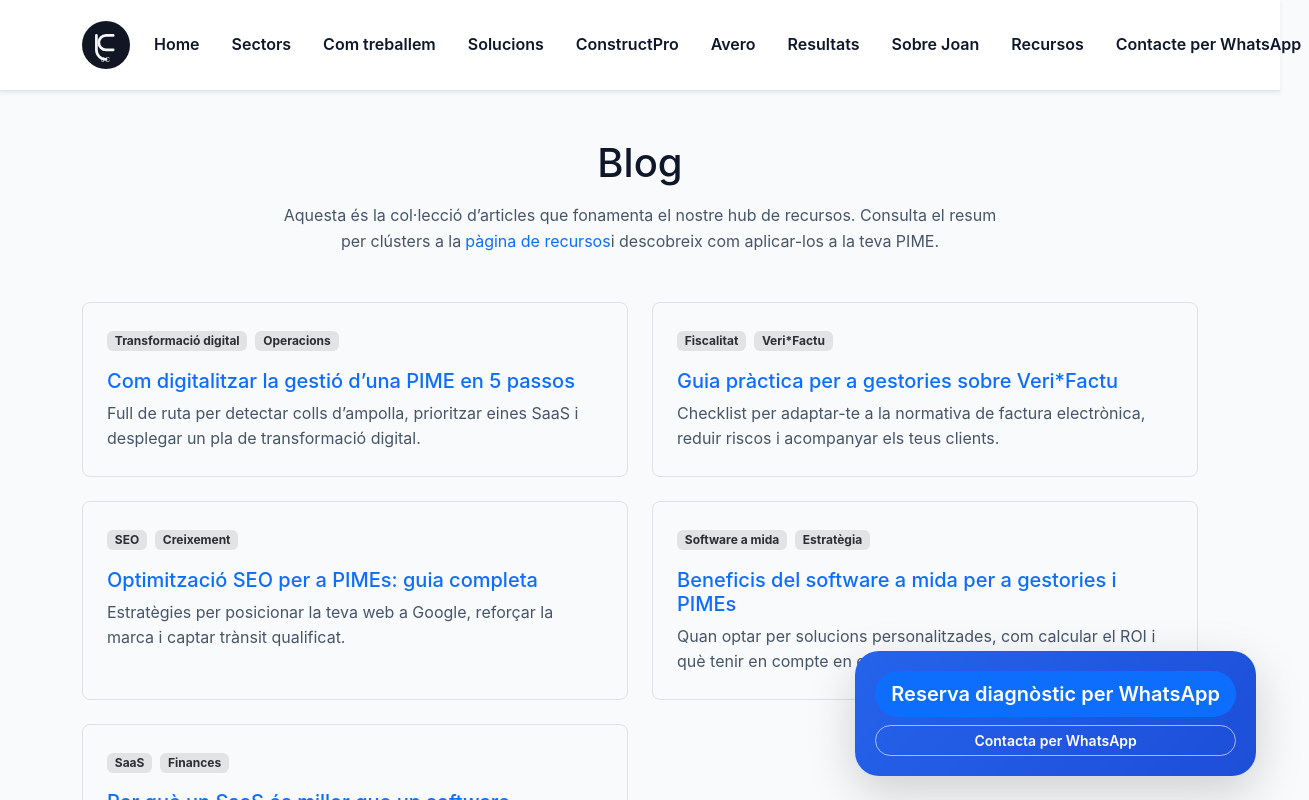
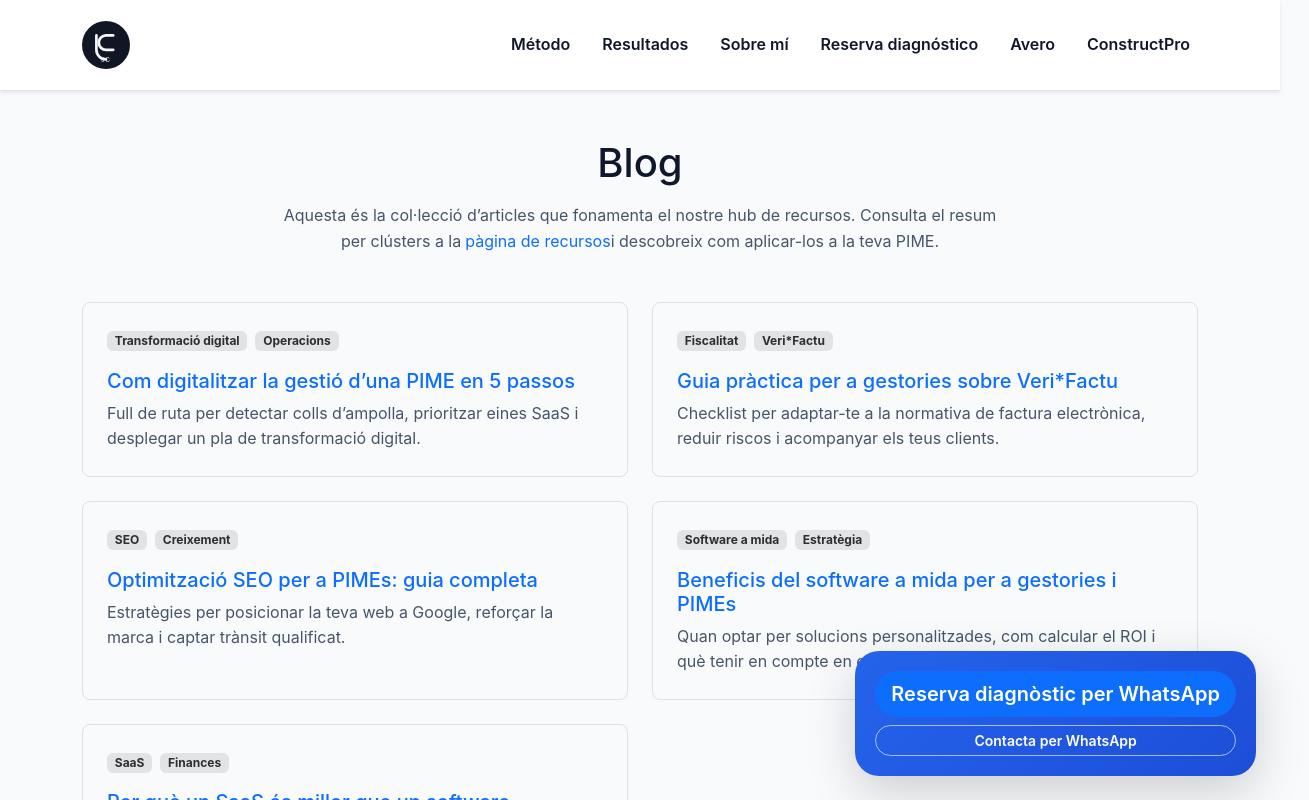
Before and after one commit to joanchorto1/web-jct-agency, a React (Create React App) app: page /blog in a window 1280 px wide. Shown: the top 800 px of the page, 1309 px wide, since content can reach past the window. Built offline with nearby package versions, Linux system fonts and the light colour scheme.

Commit message:
Update header navigation for rebranding

```diff
--- a/src/components/components/header.js
+++ b/src/components/components/header.js
@@ -1,26 +1,21 @@
 import React from 'react';
 import { Navbar, Nav, Container } from 'react-bootstrap';
 import logoImage from '../img/joan-chorto-consultor-logo.svg';
-import { WHATSAPP_LINKS } from '../../utils/whatsapp';
 
 const navItems = [
-  { label: 'Home', href: '/' },
-  { label: 'Sectors', href: '/sectors' },
-  { label: 'Com treballem', href: '/com-treballem' },
-  { label: 'Solucions', href: '/solucions' },
+  { label: 'Método', href: '/com-treballem' },
+  { label: 'Resultados', href: '/resultats' },
+  { label: 'Sobre mí', href: '/sobre-jct' },
+  { label: 'Reserva diagnóstico', href: '/contacto' },
+  { label: 'Avero', href: '/avero' },
   { label: 'ConstructPro', href: '/constructpro' },
-  { label: 'Avero', href: '/avero' },
-  { label: 'Resultats', href: '/resultats' },
-  { label: 'Sobre Joan', href: '/sobre-jct' },
-  { label: 'Recursos', href: '/recursos' },
-  { label: 'Contacte per WhatsApp', href: WHATSAPP_LINKS.generalInquiry },
 ];
 
 const Header = () => (
   <Navbar expand="lg" className="navbar-custom shadow-sm py-3" sticky="top">
     <Container>
       <Navbar.Brand href="/">
-        <img src={logoImage} alt="Joan Chorto Consultor" className="rounded-circle" />
+        <img src={logoImage} alt="Logotip de Joan Chorto Consultor" className="rounded-circle" />
       </Navbar.Brand>
       <Navbar.Toggle aria-controls="main-navbar" />
       <Navbar.Collapse id="main-navbar">
```
